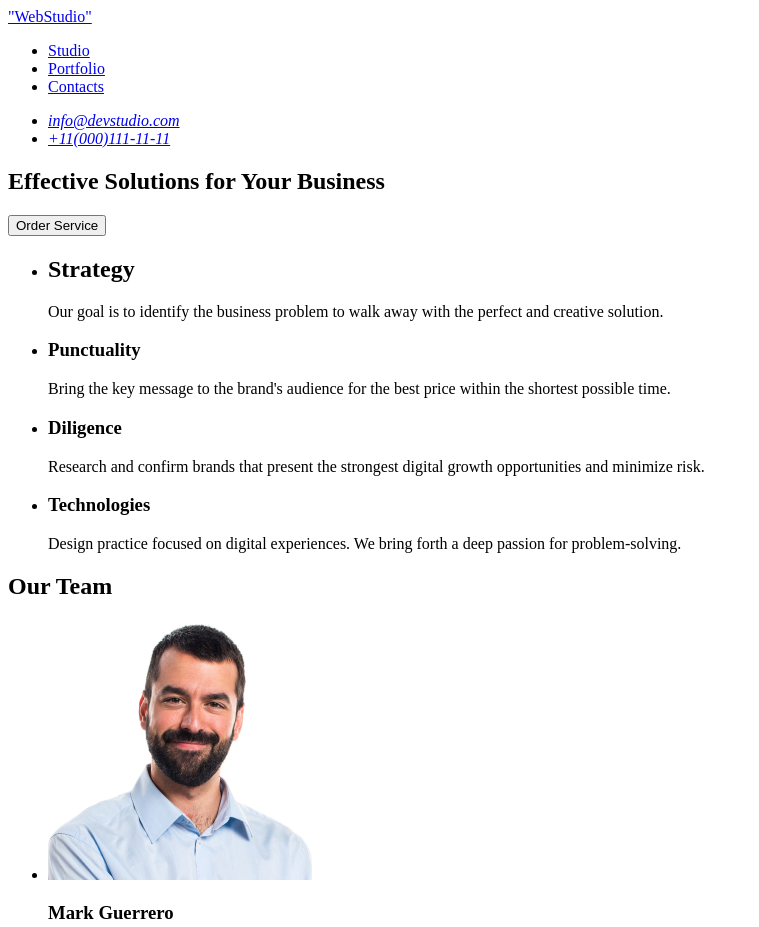
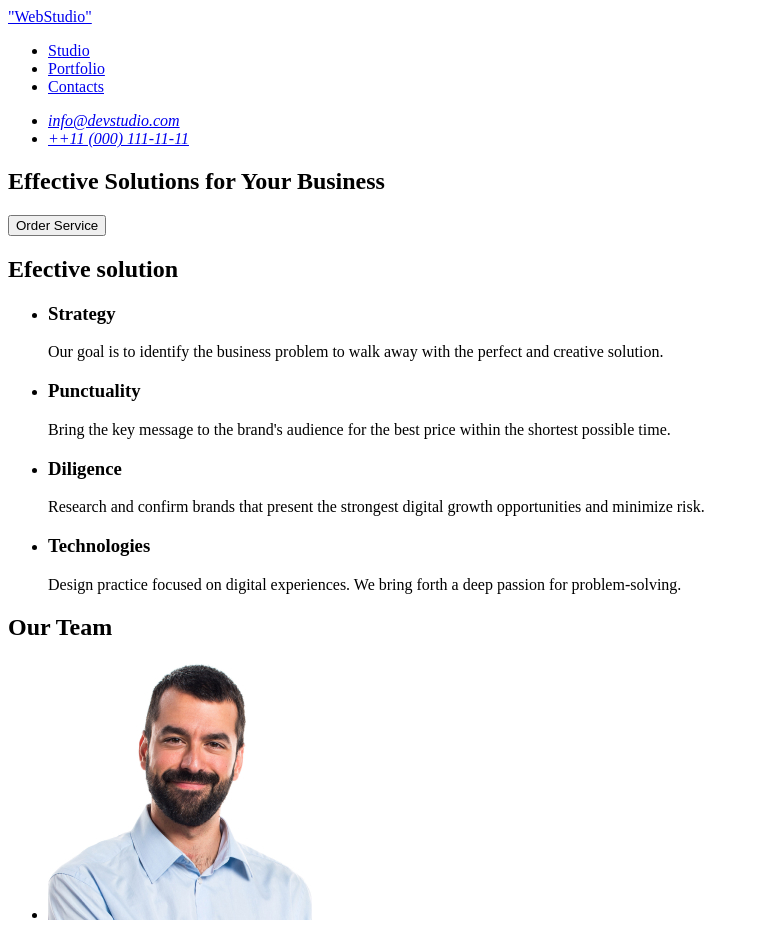
Before and after one commit to SanaLapina/goit-markup-hw-01, a plain HTML site: page index.html in a window 1280 px wide. Shown: the top 927 px of the page, without its empty margins (0-759 px from the left). Drawn offline with Linux system fonts and the light colour scheme.

Commit message:
Update index.html

```diff
--- a/index.html
+++ b/index.html
@@ -29,7 +29,7 @@
                     <a href="mailto:info@devstudio.com">info@devstudio.com</a>
                 </li>
                 <li>
-                    <a href="tel:+110001111111">+11(000)111-11-11</a>
+                    <a href="tel:+110001111111">++11 (000) 111-11-11</a>
                 </li>
             </ul>
         </address>
@@ -44,9 +44,10 @@
 
             <!--skills-->
             <section>
+                <h2>Efective solution</h2>
                 <ul>
                     <li>
-                        <h2>Strategy</h2>
+                        <h3>Strategy</h3>
                          <p>Our goal is to identify the business
                              problem to walk away with the perfect and creative solution.</p>
                     </li>
```
